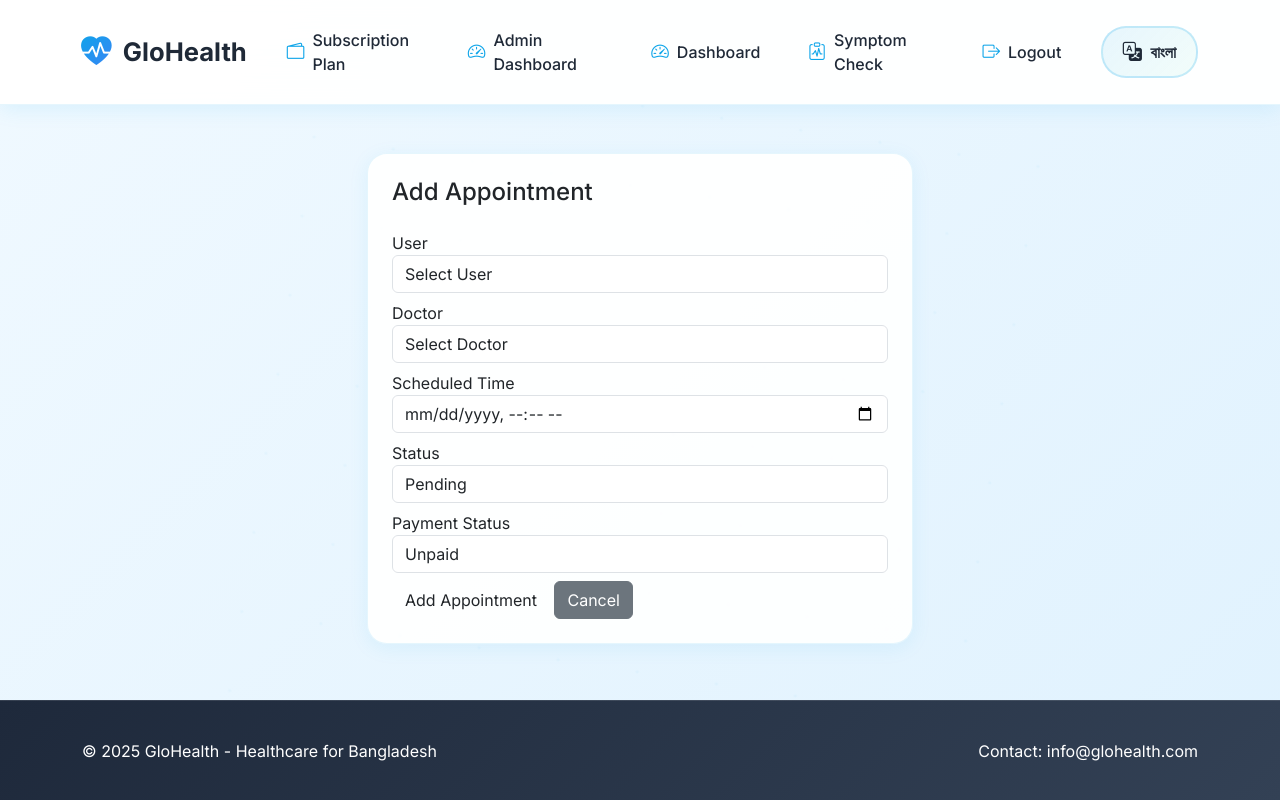
After one commit to itzabd/GloHealth_Ai, a Flask app: page /admin/appointments/add in a window 1280 px wide. The commit adds this page. Run offline with Flask 3, Linux system fonts and the light colour scheme; the visitor is signed in with stand-in values (Sample User, id 1); data that the repository does not hold is empty; parts of the project's set-up code (start-up, migrations or seed data) failed here and were passed over.

Commit message:
updated managing appoinment

```diff
--- a/app.py
+++ b/app.py
@@ -209,7 +209,7 @@ def delete_doctor_page(doctor_id):
         flash(f"Error deleting doctor: {str(e)}", "danger")
 
     return redirect(url_for("admin_doctors"))
-
+# View all appointments
 @app.route('/admin/appointments')
 @login_required
 def admin_appointments():
@@ -218,15 +218,120 @@ def admin_appointments():
         return redirect(url_for('dashboard'))
 
     try:
-        appointments_resp = supabase.from_('appointments') \
-            .select('*, users(*), doctors(*)') \
-            .order('scheduled_time', desc=True) \
-            .execute()
+        appointments_resp = supabase.from_('appointments').select('*').execute()
         appointments = appointments_resp.data if hasattr(appointments_resp, 'data') else []
+
+        doctors_resp = supabase.from_('doctors').select('id, name').execute()
+        doctors = {d['id']: d['name'] for d in doctors_resp.data} if hasattr(doctors_resp, 'data') else {}
+
+        for a in appointments:
+            a['doctor_name'] = doctors.get(a['doctor_id'], 'N/A')
+
         return render_template('admin_appointments.html', appointments=appointments)
     except Exception as e:
-        print(f"Admin Appointments error: {str(e)}")
+        print(f"Admin Appointments error: {e}")
+        flash("Error fetching appointments", "danger")
         return redirect(url_for('admin_dashboard'))
+
+
+# Add appointment
+@app.route("/admin/appointments/add", methods=["GET", "POST"])
+@login_required
+def add_appointment_page():
+    if not getattr(current_user, "is_admin", False):
+        flash("Unauthorized access", "danger")
+        return redirect(url_for("admin_appointments"))
+
+    # Fetch doctors and users
+    doctors_resp = supabase.from_("doctors").select("*").execute()
+    doctors = doctors_resp.data if hasattr(doctors_resp, "data") else []
+
+    users_resp = supabase.from_("user_profiles").select("*").execute()
+    users = users_resp.data if hasattr(users_resp, "data") else []
+
+    if request.method == "POST":
+        try:
+            data = request.form
+            # Find selected user to get name/email
+            selected_user = next((u for u in users if u["id"] == data["user_id"]), None)
+            supabase.from_("appointments").insert({
+                "user_id": data["user_id"],
+                "user_name": selected_user["full_name"] if selected_user else "N/A",
+                "user_email": selected_user["email"] if selected_user else "N/A",
+                "doctor_id": data["doctor_id"],
+                "scheduled_time": data["scheduled_time"],
+                "status": data.get("status", "pending"),
+                "payment_status": data.get("payment_status", "unpaid")
+            }).execute()
+
+            flash("Appointment added successfully!", "success")
+            return redirect(url_for("admin_appointments"))
+        except Exception as e:
+            flash(f"Error adding appointment: {str(e)}", "danger")
+
+    return render_template("add_appointment.html", doctors=doctors, users=users)
+
+# Edit appointment
+@app.route("/admin/appointments/edit/<appointment_id>", methods=["GET", "POST"])
+@login_required
+def edit_appointment_page(appointment_id):
+    if not getattr(current_user, "is_admin", False):
+        flash("Unauthorized access", "danger")
+        return redirect(url_for("admin_appointments"))
+
+    try:
+        resp = supabase.from_("appointments").select("*").eq("id", appointment_id).single().execute()
+        appointment = resp.data
+
+        doctors_resp = supabase.from_("doctors").select("*").execute()
+        doctors = doctors_resp.data if hasattr(doctors_resp, "data") else []
+
+        users_resp = supabase.from_("user_profiles").select("*").execute()
+        users = users_resp.data if hasattr(users_resp, "data") else []
+
+    except Exception as e:
+        flash(f"Error fetching appointment: {str(e)}", "danger")
+        return redirect(url_for("admin_appointments"))
+
+    if request.method == "POST":
+        try:
+            data = request.form
+            selected_user = next((u for u in users if u["id"] == data["user_id"]), None)
+            supabase.from_("appointments").update({
+                "user_id": data["user_id"],
+                "user_name": selected_user["full_name"] if selected_user else "N/A",
+                "user_email": selected_user["email"] if selected_user else "N/A",
+                "doctor_id": data["doctor_id"],
+                "scheduled_time": data["scheduled_time"],
+                "status": data.get("status", "pending"),
+                "payment_status": data.get("payment_status", "unpaid")
+            }).eq("id", appointment_id).execute()
+
+            flash("Appointment updated successfully!", "success")
+            return redirect(url_for("admin_appointments"))
+        except Exception as e:
+            flash(f"Error updating appointment: {str(e)}", "danger")
+
+    return render_template("edit_appointment.html", appointment=appointment, doctors=doctors, users=users)
+
+
+# Delete appointment
+@app.route("/admin/appointments/delete/<appointment_id>", methods=["POST"])
+@login_required
+def delete_appointment_page(appointment_id):
+    if not getattr(current_user, "is_admin", False):
+        flash("Unauthorized access", "danger")
+        return redirect(url_for("admin_appointments"))
+
+    try:
+        supabase.from_("appointments").delete().eq("id", appointment_id).execute()
+        flash("Appointment deleted successfully!", "success")
+    except Exception as e:
+        flash(f"Error deleting appointment: {str(e)}", "danger")
+
+    return redirect(url_for("admin_appointments"))
+
+
 @app.route("/edit_user/<user_id>", methods=["GET", "POST"])
 def edit_user(user_id):
     if request.method == "POST":
--- /dev/null
+++ b/templates/add_appointment.html
@@ -0,0 +1,52 @@
+{% extends "base.html" %}
+
+{% block title %}Add Appointment{% endblock %}
+
+{% block content %}
+<div class="dashboard-wrapper">
+  <div class="row justify-content-center">
+    <div class="col-md-6">
+      <div class="card p-4">
+        <h4 class="mb-4">Add Appointment</h4>
+        <form method="POST">
+          <label>User</label>
+          <select name="user_id" class="form-control mb-2" required>
+            <option value="">Select User</option>
+            {% for u in users %}
+              <option value="{{ u.id }}">{{ u.full_name }} ({{ u.email }})</option>
+            {% endfor %}
+          </select>
+
+          <label>Doctor</label>
+          <select name="doctor_id" class="form-control mb-2" required>
+            <option value="">Select Doctor</option>
+            {% for d in doctors %}
+              <option value="{{ d.id }}">{{ d.name }} - {{ d.specialty }}</option>
+            {% endfor %}
+          </select>
+
+          <label>Scheduled Time</label>
+          <input type="datetime-local" name="scheduled_time" class="form-control mb-2" required>
+
+          <label>Status</label>
+          <select name="status" class="form-control mb-2">
+            <option value="pending">Pending</option>
+            <option value="confirmed">Confirmed</option>
+            <option value="completed">Completed</option>
+            <option value="cancelled">Cancelled</option>
+          </select>
+
+          <label>Payment Status</label>
+          <select name="payment_status" class="form-control mb-2">
+            <option value="unpaid">Unpaid</option>
+            <option value="paid">Paid</option>
+          </select>
+
+          <button type="submit" class="btn btn-accent">Add Appointment</button>
+          <a href="{{ url_for('admin_appointments') }}" class="btn btn-secondary">Cancel</a>
+        </form>
+      </div>
+    </div>
+  </div>
+</div>
+{% endblock %}
```
Also changed, not shown: templates/admin_appointments.html (+14 -63 lines), templates/admin_dashboard.html (+6 -6 lines), templates/dashboard.html (+6 -6 lines), templates/edit_appointment.html (added, +51 -0 lines).
